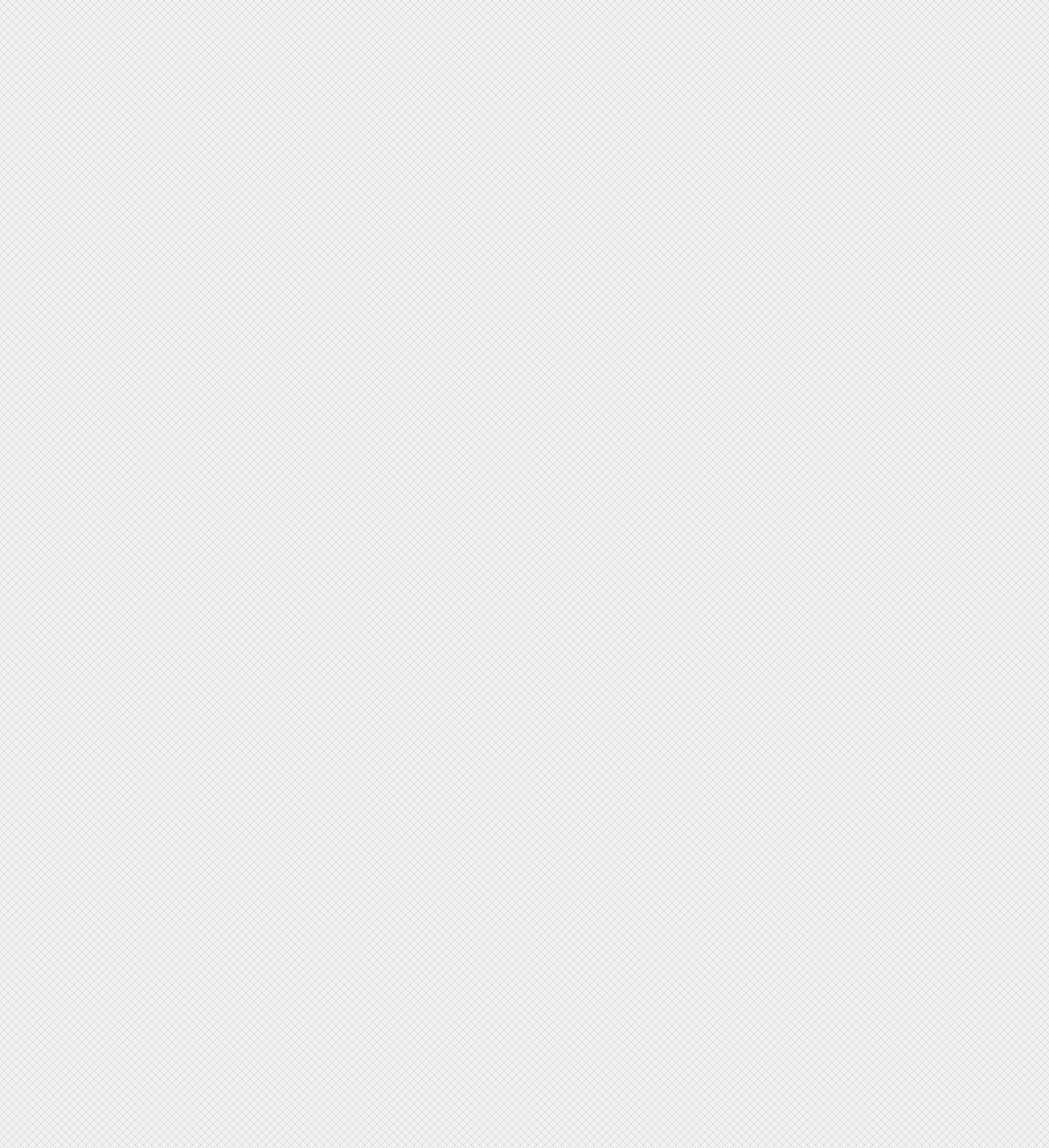
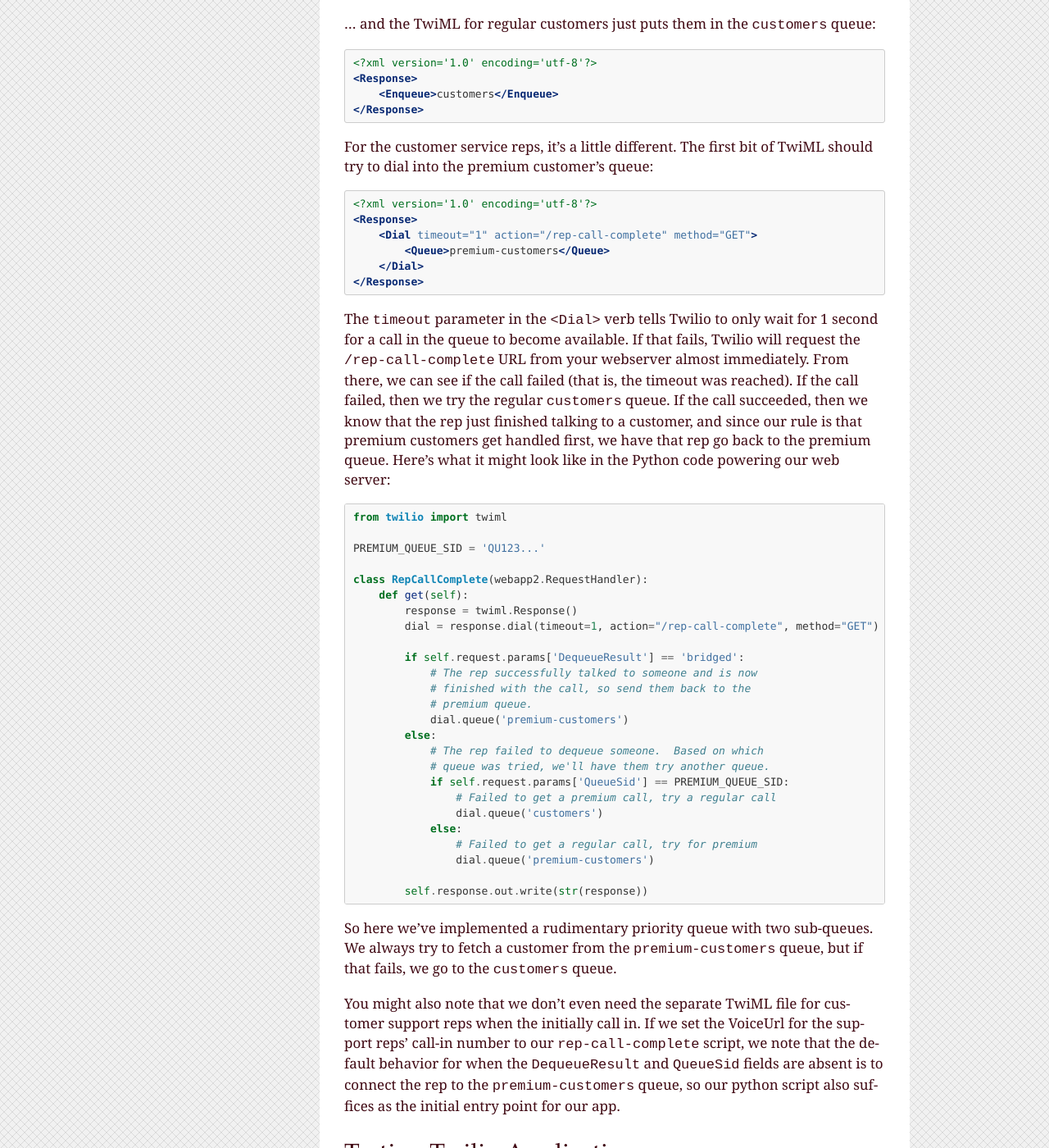
Before and after one commit to twilio/workshop, a Sphinx documentation site: the page built from docs/queue.rst, in a window 1280 px wide and 1400 px high, scrolled down 849 px. Shown: the whole window at 82% size. Built offline with Sphinx 7.4.7, drawn with Linux system fonts in a browser that asks for light colours; some of the changed text lies outside the part shown.

Commit message:
first draft of multi-queue app

```diff
--- a/docs/queue.rst
+++ b/docs/queue.rst
@@ -3,8 +3,116 @@
 Queue Dispatch
 ==============
 
+Now that we've had a taste of queues and how they work, let's add some
+complexity.  When we were building our radio call-in application, we
+just had a single DJ pulling people off of a single queue of callers.
+
+Let's think about a customer service call center.  In its simplest
+terms, the problem is similar: the only real difference is that you
+have multiple customer service reps answering calls from the queue
+of customers.  You could actually reuse the radio call-in app without
+much modification.
+
+But let's add a requirement: customers can pay for a premium level of
+support to ensure that their calls are answered faster.  Now we can
+have two queues: one for premium customers, and one for everyone else.
+
+We'll use a simple algorithm: as long as there are customers in the
+premium support queue, we answer those calls, and we don't handle the
+regular customers until the premium queue is empty.
+
 Enqueue Calls into multiple queues
 ----------------------------------
 
+We'll use two queues:
+
+* ``premium-customers``
+* ``customers``
+
+The customer end is simple.  Our fictitious company will publish a
+special phone number for premium customers, and the TwiML served for this
+number will push customers into the ``premium-customers`` queue:
+
+.. code-block:: xml
+
+    <?xml version='1.0' encoding='utf-8'?>
+    <Response>
+        <Enqueue>premium-customers</Enqueue>
+    </Response>
+
+... and the TwiML for regular customers just puts them in the ``customers``
+queue:
+
+.. code-block:: xml
+
+    <?xml version='1.0' encoding='utf-8'?>
+    <Response>
+        <Enqueue>customers</Enqueue>
+    </Response>
+
+For the customer service reps, it's a little different.  The first bit
+of TwiML should try to dial into the premium customer's queue:
+
+.. code-block:: xml
+
+    <?xml version='1.0' encoding='utf-8'?>
+    <Response>
+        <Dial timeout="1" action="/rep-call-complete" method="GET">
+            <Queue>premium-customers</Queue>
+        </Dial>
+    </Response>
+
+The ``timeout`` parameter in the ``<Dial>`` verb tells Twilio to only wait
+for 1 second for a call in the queue to become available.  If that fails,
+Twilio will request the ``/rep-call-complete`` URL from your webserver
+almost immediately.  From there, we can see if the call failed (that is,
+the timeout was reached).  If the call failed, then we try the regular
+``customers`` queue.  If the call succeeded, then we know that the rep just
+finished talking to a customer, and since our rule is that premium
+customers get handled first, we have that rep go back to the premium
+queue.  Here's what it might look like in the Python code powering our
+web server:
+
+.. code-block:: python
+
+    from twilio import twiml
+
+    PREMIUM_QUEUE_SID = 'QU123...'
+
+    class RepCallComplete(webapp2.RequestHandler):
+        def get(self):
+            response = twiml.Response()
+            dial = response.dial(timeout=1, action="/rep-call-complete", method="GET")
+
+            if self.request.params['DequeueResult'] == 'bridged':
+                # The rep successfully talked to someone and is now
+                # finished with the call, so send them back to the
+                # premium queue.
+                dial.queue('premium-customers')
+            else:
+                # The rep failed to dequeue someone.  Based on which
+                # queue was tried, we'll have them try another queue.
+                if self.request.params['QueueSid'] == PREMIUM_QUEUE_SID:
+                    # Failed to get a premium call, try a regular call
+                    dial.queue('customers')
+                else:
+                    # Failed to get a regular call, try for premium
+                    dial.queue('premium-customers')
+
+            self.response.out.write(str(response))
+
+So here we've implemented a rudimentary priority queue with two
+sub-queues.  We always try to fetch a customer from the
+``premium-customers`` queue, but if that fails, we go to the ``customers``
+queue.
+
+You might also note that we don't even need the separate TwiML file for
+customer support reps when the initially call in.  If we set the
+VoiceUrl for the support reps' call-in number to our
+``rep-call-complete`` script, we note that the default behavior for when
+the ``DequeueResult`` and ``QueueSid`` fields are absent is to connect the
+rep to the ``premium-customers`` queue, so our python script also
+suffices as the initial entry point for our app.
+
 Testing Twilio Applications
 ---------------------------
```
